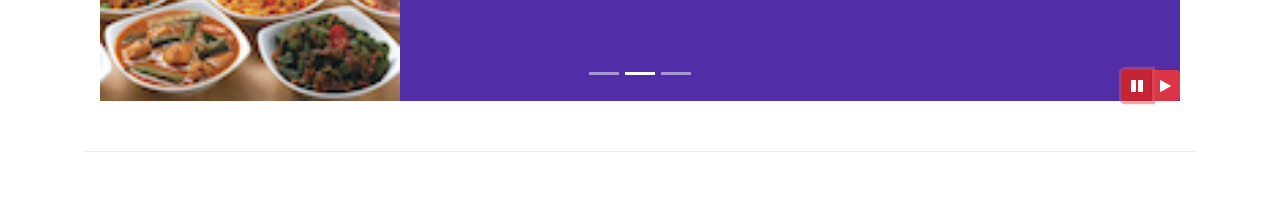
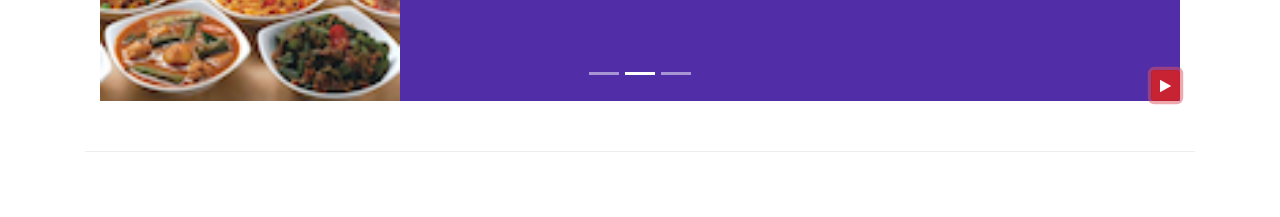
Before and after one commit to HarshAgrawal25/Bootstrap, a website: page index.html in a window 1280 px wide. Both pictures are taken after a click on the button 1137 px from the left and 668 px from the top of the page. Shown: the part 583-800 px from the top of the page. Drawn offline with nearby package versions, Linux system fonts and the light colour scheme.

Commit message:
More Bootstrap JQuery

```diff
--- a/index.html
+++ b/index.html
@@ -215,14 +215,11 @@
                     <a class="carousel-control-next" href="#mycarousel" role="button" data-slide="next">
                         <span class="carousel-control-next-icon"></span>
                     </a>
-                    <div class="btn-group" id="carouselButton">
-                        <button class="btn btn-danger btn-sm" id="pausebutton">
+
+                        <button class="btn btn-danger btn-sm" id="carouselButton">
                             <span class="fa fa-pause"></span>
                         </button>
-                        <button class="btn btn-danger btn-sm" id="playbutton">
-                            <span class="fa fa-play"></span>
-                        </button>
-                    </div>
+
 
                 </div>
             </div>
@@ -323,15 +320,23 @@
         <script src="node_modules/popper.js/dist/umd/popper.min.js"></script>
         <script src="node_modules/bootstrap/dist/js/bootstrap.min.js"></script>
         <script>
+            // for more reference :https://stackoverflow.com/questions/20615100/add-play-pause-button-to-bootstrap-carousel
             $(document).ready(function(){
-                $('#mycarousel').carousel( { interval: 500,pause:"false" } );
-                $('#playbutton').click(function(){
-                    $('#mycarousel').carousel('cycle');
+                $('#mycarousel').carousel( { interval: 100,pause:"false" } );
+                    $('#carouselButton').click(function(){
+                    if( $('#carouselButton').children('span').hasClass('fa-pause')){
+                        $('#mycarousel').carousel('pause');
+                        $('#carouselButton').children('span').removeClass('fa-pause');
+                        $('#carouselButton').children('span').addClass('fa-play');
+                    }
+                    else
+                    if( $('#carouselButton').children('span').hasClass('fa-play')){
+                        $('#mycarousel').carousel('cycle');
+                        $('#carouselButton').children('span').removeClass('fa-play');
+                        $('#carouselButton').children('span').addClass('fa-pause ');
+                    }
+
                 });
-                $('#pausebutton').click(function(){
-                    $('#mycarousel').carousel('pause');
-                });
-
             });
         </script>
 
```
